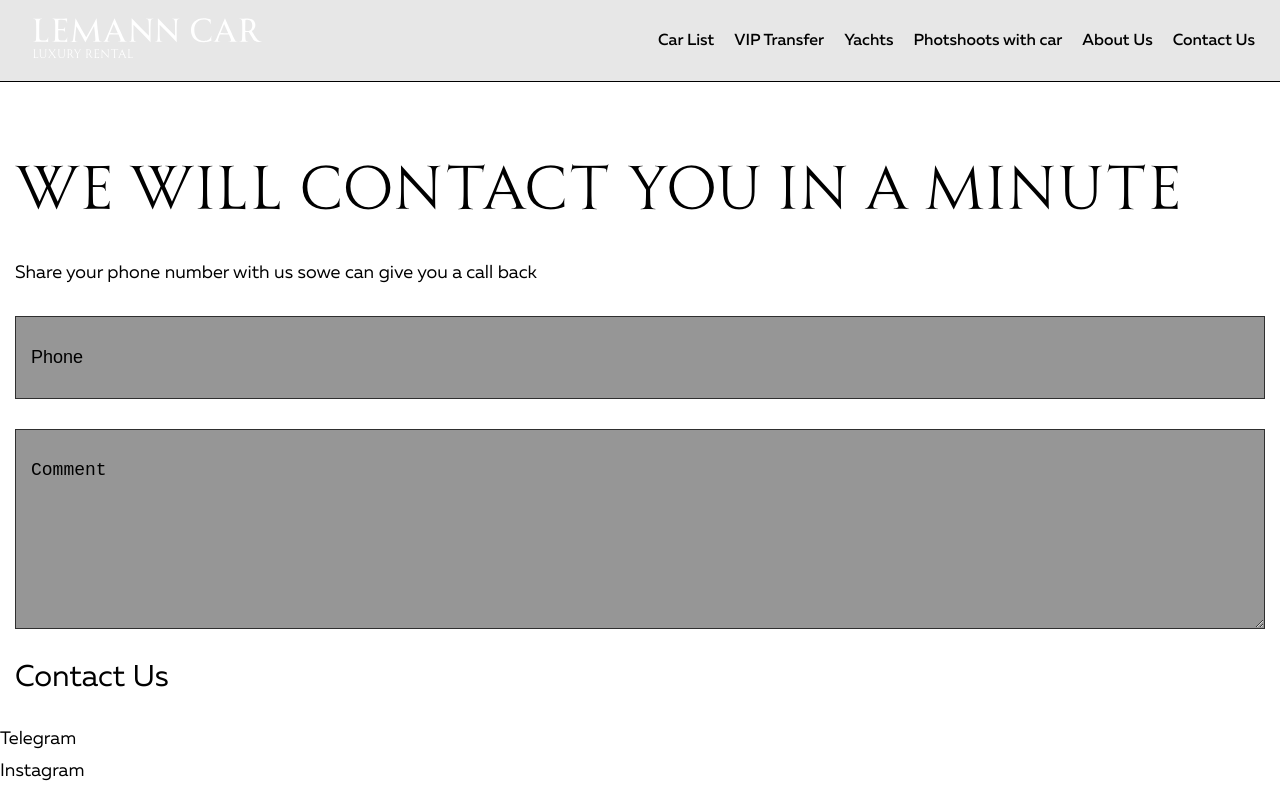
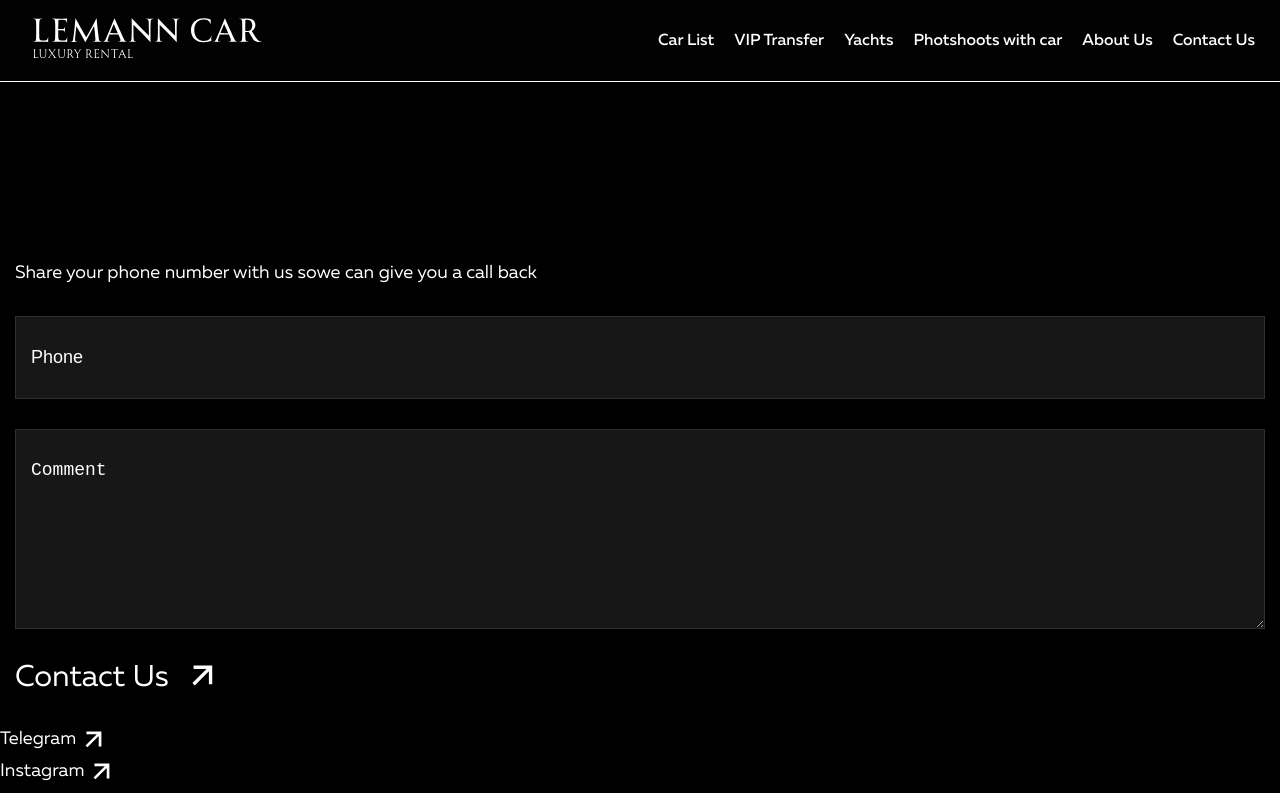
Before and after one commit to vitalij99/lemonCar, a Next.js app: page /contact in a window 1280 px wide. Shown: the top 793 px of the page. Built offline with nearby package versions, Linux system fonts and the light colour scheme.

Commit message:
fix color

```diff
--- a/app/_componets/AvailableHero/AvailableHero.module.scss
+++ b/app/_componets/AvailableHero/AvailableHero.module.scss
@@ -14,7 +14,7 @@
   font-size: 14px;
   font-family: var(--font-monument);
   font-weight: 350;
-
+  color: #fff;
   margin-bottom: 14px;
 }
 .info {
@@ -23,6 +23,7 @@
   font-weight: 350;
   line-height: 1;
   margin-bottom: 280px;
+  color: #fff;
 }
 .link {
   font-size: 26px;
--- a/app/_componets/Header/header.module.scss
+++ b/app/_componets/Header/header.module.scss
@@ -8,7 +8,7 @@
 
   @include tablet {
     display: block;
-    border-bottom: 0.5px solid var(--text, #fff);
+    border-bottom: 0.5px solid #fff;
     background: rgba(23, 23, 23, 0.1);
   }
 }
@@ -28,7 +28,7 @@
   margin-left: auto;
   display: flex;
   align-items: center;
-  color: var(--text, #fff);
+  color: #fff;
 
   font-size: 12px;
   font-style: normal;
--- a/app/_componets/Hero/hero.module.scss
+++ b/app/_componets/Hero/hero.module.scss
@@ -23,7 +23,7 @@
 }
 .title {
   width: 290px;
-  color: var(--text, #fff);
+  color: #fff;
   font-family: var(--font-monument);
   font-size: 14px;
 
@@ -40,7 +40,7 @@
     font-weight: 350;
     margin-bottom: 327px;
     font-family: var(--font-monument);
-
+    color: #fff;
     @include tablet {
       margin-bottom: 0;
     }
@@ -60,6 +60,7 @@
   right: 15px;
   bottom: 0;
   transform: translateY(50%);
+
   @include tablet {
     left: 15px;
   }
--- a/app/styles/globals.scss
+++ b/app/styles/globals.scss
@@ -2,9 +2,12 @@
   --small-screen: 375px;
   --medium-screen: 755px;
   --large-screen: 1700px;
-  --text: #000;
-  --background: #fff;
-  --border: #d3d3d3;
+  // --text: #000;
+  // --background: #fff;
+  // --border: #d3d3d3;
+  --text: #fff;
+  --background: #000;
+  --border: #2f2f2f;
 }
 
 @media (prefers-color-scheme: dark) {
```
